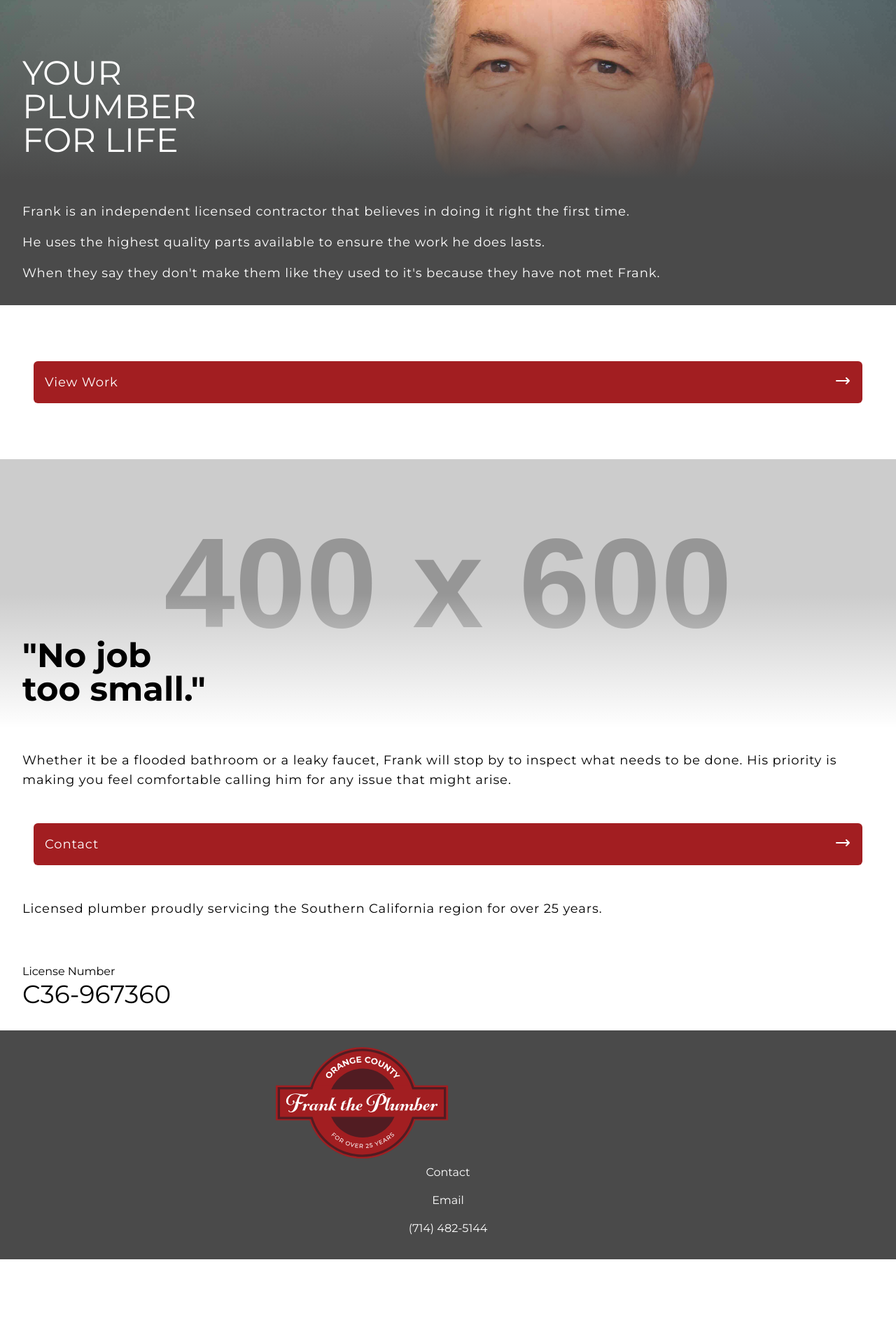
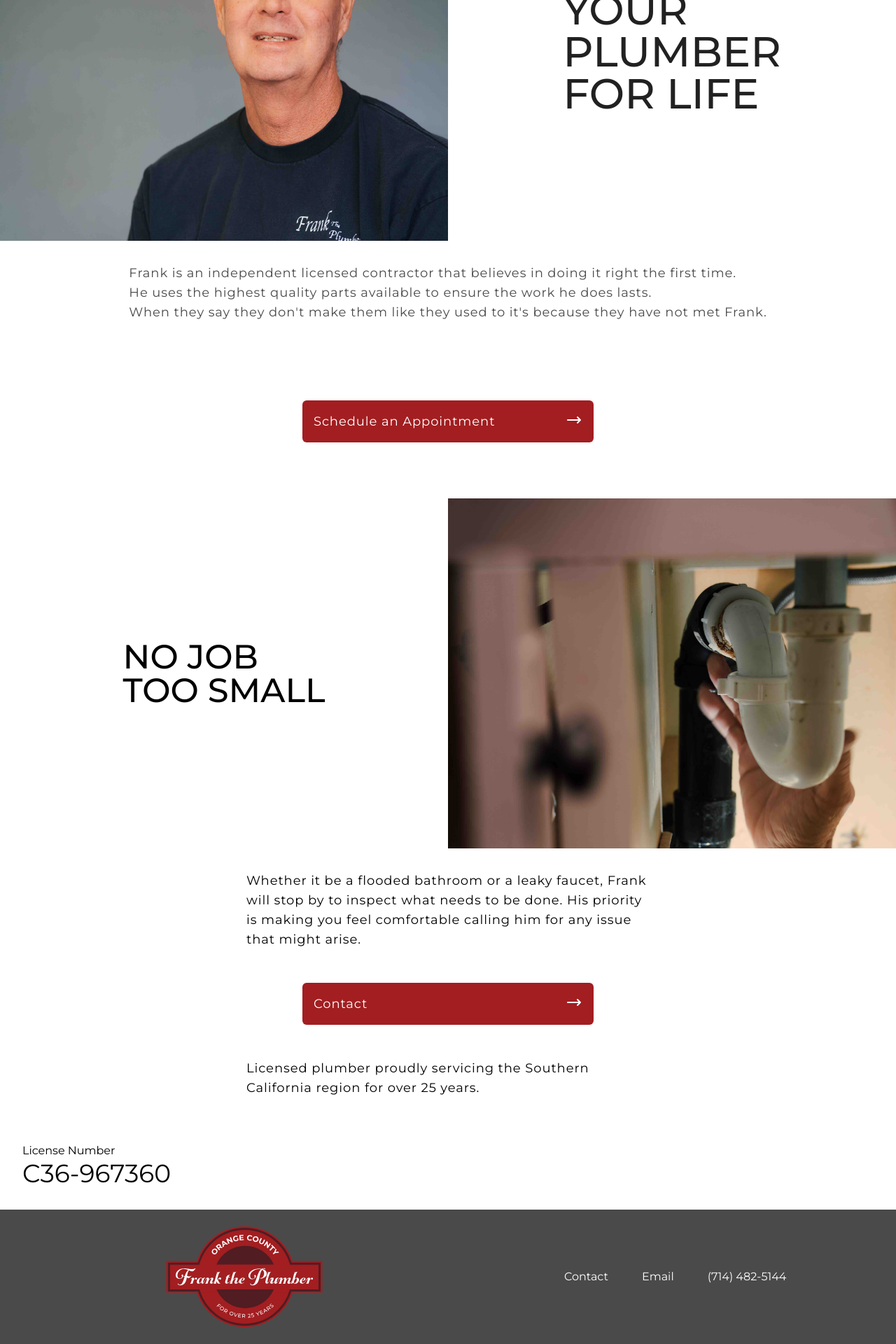
Before and after one commit to ChristianPayne/franktheplumber, a Next.js app: page / in a window 1280 px wide. Shown: the part 340-2260 px from the top of the page at 70% size. Before the commit the page ends 2139 px from the top, so only its background shows below. Built offline with nearby package versions, Linux system fonts and the light colour scheme; no server answers.

Commit message:
More work on landing page on desktop

```diff
--- a/components/Button/Button.tsx
+++ b/components/Button/Button.tsx
@@ -8,24 +8,24 @@ type Props = {
   onClick?: Function
 }
 
-const Button = ({name, href, className, onClick}: Props) => {
+const Button = ({ name, href, className, onClick }: Props) => {
 
-  function getHref () {
-    if(href) return href
+  function getHref() {
+    if (href) return href
     else return '/'
   }
 
-  function getOnClick (e) {
-    if(onClick) return onClick(e)
-    else return () => {}
+  function getOnClick(e) {
+    if (onClick) return onClick(e)
+    else return () => { }
   }
 
   return (
-    <div className='px-4'>
+    <div className='px-4 w-full lg:min-w-[30%] lg:max-w-md'>
       <button className={'p-4 w-full rounded-md ' + className} onClick={e => getOnClick(e)}>
         <Link href={getHref()} passHref>
           <div className='flex justify-between'>
-            { name }
+            {name}
             <svg xmlns="http://www.w3.org/2000/svg" className="h-6 w-6" fill="none" viewBox="0 0 24 24" stroke="currentColor" strokeWidth={2}>
               <path strokeLinecap="round" strokeLinejoin="round" d="M17 8l4 4m0 0l-4 4m4-4H3" />
             </svg>
--- a/components/Footer/Footer.tsx
+++ b/components/Footer/Footer.tsx
@@ -7,21 +7,21 @@ type Props = {
   fixed: boolean
 }
 
-const Footer = ({fixed}: Props) => {
+const Footer = ({ fixed }: Props) => {
   const router = useRouter()
 
   return (
-      <footer className={`${fixed ? 'fixed bottom-0' : '' }`}>
+    <footer className={`w-full ${fixed ? 'fixed bottom-0' : ''}`}>
       <p className='p-8 bg-main-1'>
         License Number
-          <br/>
+        <br />
         <span className='text-4xl'>C36-967360</span>
       </p>
-        <div className='bg-accent-1 text-main-1 p-6 text-center'>
-          <div className="w-2/5 m-auto">
+      <div className='bg-accent-1 text-main-1 p-6 text-center items-center flex justify-around'>
         <div className="" onClick={() => router.push('/')}>
-              <Logo size='large' className='w-1/2'/>
+          <Logo size='large' className="h-36" />
         </div>
+        <div className='lg:flex lg:space-x-8'>
           <div className="p-2 active:bg-accent-2 rounded-md ">
             <Link href='/contact' >Contact</Link>
           </div>
--- a/components/Header/Header.tsx
+++ b/components/Header/Header.tsx
@@ -4,24 +4,32 @@ import { Logo } from '../Logo';
 import { useRouter } from 'next/router';
 
 type Props = {
-  onNav: ()=>any
+  onNav: () => any
 }
 
-const Header = ({onNav}: Props) => {
+const Header = ({ onNav }: Props) => {
   const router = useRouter()
 
   return (
-    <div className='fixed top-0 z-50 w-full h-24 bg-main-1 shadow-md'>
+    <div className='fixed top-0 z-50 w-full h-24 lg:h-36 bg-main-1 shadow-md flex items-center justify-around px-4'>
       {/* Large centered logo */}
-      <div className='hidden absolute top-1/4 h-36 flex justify-center' onClick={() => router.push('/')}>
-        <Logo size='large'/>
+      <div className='hidden h-32  lg:flex justify-center' onClick={() => router.push('/')}>
+        <Logo size='large' />
       </div>
+
       {/* Medium logo */}
-      <div className='ml-8 w-56 h-full flex justify-center align-middle' onClick={() => router.push('/')}>
-        <Logo size='medium'/>
+      <div className='lg:hidden w-56' onClick={() => router.push('/')}>
+        <Logo size='medium' />
       </div>
-      {/* Menu button the right */}
-      <div className='absolute right-0 top-1/2 -translate-y-1/2 p-4 mr-4 cursor-pointer flex items-center' onClick={onNav}>
+
+      {/* Desktop Nav */}
+      <div className='hidden lg:flex space-x-16 font-medium text-lg'>
+        <Link href={'/'}>Home</Link>
+        <Link href={'/contact'}>Contact</Link>
+      </div>
+
+      {/* Mobile menu button the right */}
+      <div className='lg:hidden cursor-pointer' onClick={onNav}>
         <svg xmlns="http://www.w3.org/2000/svg" className="h-6 w-6" fill="none" viewBox="0 0 24 24" stroke="currentColor">
           <path strokeLinecap="round" strokeLinejoin="round" strokeWidth={2} d="M4 8h16M4 16h16" />
         </svg>
--- a/components/Logo/Logo.tsx
+++ b/components/Logo/Logo.tsx
@@ -9,17 +9,17 @@ type Props = {
   className?: string
 }
 
-const Logo = forwardRef(({size = 'small', className=""}: Props, ref) => {
-  function getLogo (logoSize) {
+const Logo = forwardRef(({ size = 'small', className = "" }: Props, ref) => {
+  function getLogo(logoSize) {
     switch (logoSize) {
       case 'small':
         return <Image src={Frank_Logo} height={100} width={160} alt="Logo" />;
       case 'medium':
         return <Image src={FrankThePlumber_Logo} alt="Logo" />;
       case 'large':
-        return <Image src={FrankThePlumber_Logo_Full} alt="Logo" className={className}/>;
+        return <Image src={FrankThePlumber_Logo_Full} width={400} alt="Logo" className={className} />;
       default:
-        throw new Error (`Logo size incorrect. Passed in '${logoSize}'`);
+        throw new Error(`Logo size incorrect. Passed in '${logoSize}'`);
     }
   }
 
--- a/next.config.js
+++ b/next.config.js
@@ -2,20 +2,11 @@
  * @type {import('next').NextConfig}
  */
 const nextConfig = {
-  /* config options here */
-  env: {
-
-  },
   images: {
     domains: ['dummyimage.com'],
     dangerouslyAllowSVG: true,
     contentSecurityPolicy: "default-src 'self'; script-src 'none'; sandbox;",
   },
-  // experimental: {
-  //   runtime: 'nodejs',
-  //   serverComponents: true,
-  // },
-  // target: 'serverless',
   output: 'standalone',
   distDir: 'out'
 }
--- a/pages/_app.tsx
+++ b/pages/_app.tsx
@@ -15,29 +15,29 @@ function App({ Component, pageProps }: AppProps) {
 
   // Set the footer to a fixed position if the page is smaller than the screen.
   useEffect(() => {
-    if(mainRef.current === undefined || mainRef.current === null) {
+    if (mainRef.current === undefined || mainRef.current === null) {
       console.log("I'm broken");
     } else {
       //@ts-ignore
-      console.log(mainRef.current.clientHeight, window.screen.height);
+      // console.log(mainRef.current.clientHeight, window.screen.height);
 
       //@ts-ignore
-      mainRef.current.clientHeight < (window.screen.height * 0.7) ? setFixFooter(true) : setFixFooter(false)
+      mainRef.current.clientHeight < (window.screen.height * 0.7) && window.screen.height < 720 ? setFixFooter(true) : setFixFooter(false)
     }
   }, [router.pathname])
 
   return (
-    <div className="flex flex-col">
+    <div className="flex flex-col max-w-[1920px] mx-auto">
       <Head>
         <title>Frank The Plumber</title>
       </Head>
 
-      <Header onNav={()=> setIsNavShowing(true)}/>
-      <MobileNav isOpen={isNavShowing} onClose={() => setIsNavShowing(false)}/>
+      <Header onNav={() => setIsNavShowing(true)} />
+      <MobileNav isOpen={isNavShowing} onClose={() => setIsNavShowing(false)} />
       <div ref={mainRef} className="grow">
-        <Component {...pageProps}/>
+        <Component {...pageProps} />
       </div>
-      <Footer fixed={fixFooter}/>
+      <Footer fixed={fixFooter} />
     </div>
   )
 }
--- a/pages/_document.tsx
+++ b/pages/_document.tsx
@@ -4,7 +4,7 @@ import { useAnalytics } from '../lib/googleAnalyticsHook';
 import { GTag } from '../lib/gtag';
 
 
-export default function Document () {
+export default function Document() {
 
   let gtag = new GTag;
 
@@ -39,7 +39,7 @@ export default function Document () {
       </Head>
 
       <body className='font-montserrat overflow-y-scroll'>
-          <div className="mt-24">
+        <div className="mt-24 lg:mt-36">
           <Main />
         </div>
         <NextScript />
--- a/pages/index.tsx
+++ b/pages/index.tsx
@@ -6,32 +6,78 @@ export default function Index() {
 
   return (
     <div>
+      {/* Mobile Hero */}
+      <div className="lg:hidden">
         <div className="relative w-full h-[500px]">
           <Image src="/images/frank_the_plumber_headshot_1.jpeg" layout='fill' objectFit="cover" alt="Frank The Plumber" objectPosition="top" loading="lazy" />
           <div className="w-full h-1/2 absolute bottom-0 bg-gradient-to-t from-accent-1"></div>
           <h1 className="text-5xl text-main-1 absolute left-8 bottom-8 uppercase">Your <br />plumber <br />for life</h1>
         </div>
 
-      <div className="content bg-accent-1 text-main-1 mb-12 space-y-4">
+        <div className="content bg-accent-1 text-main-1 mb-12 space-y-4 lg:w-1/2">
           <p>Frank is an independent licensed contractor that believes in doing it right the first time.</p>
           <p>He uses the highest quality parts available to ensure the work he does lasts.</p>
           <p>When they say they don&apos;t make them like they used to it&apos;s because they have not met Frank.</p>
         </div>
-
-      <div className="content">
-        <Button name="View Work" href="/services" className="mb-12 bg-accent-2 text-main-1" />
       </div>
 
-      <div className="relative w-full h-96">
-        <Image src="https://dummyimage.com/400x600/666666/fff.jpg" layout='fill' objectFit="cover" alt="WorkImage1" />
-        <div className="w-full h-1/2 absolute bottom-0 bg-gradient-to-t from-main-1"></div>
-        <h1 className=" text-5xl font-semibold absolute left-8 bottom-8">&quot;No job <br />too small.&quot;</h1>
+      {/* Desktop Hero */}
+      <div className="hidden lg:block">
+        <div className="lg:h-[540px] 2xl:h-[1200px] flex relative">
+          <div className="h-full w-1/2 relative overflow-hidden">
+            <Image
+              src="/images/frank_the_plumber_headshot_1.jpeg"
+              alt="Frank The Plumber"
+              loading="lazy"
+              fill={true}
+              objectPosition="top"
+              objectFit="cover"
+            />
+          </div>
+          <div className="relative w-1/2 flex h-full items-center justify-center">
+            {/* <div className="absolute inset-0 bg-gradient-to-t from-accent-1"></div> */}
+            <h1 className="text-6xl font-medium text-main-3 uppercase">Your <br />plumber <br />for life</h1>
+          </div>
         </div>
 
-      <div className="content">
-        <p className="mb-12">Whether it be a flooded bathroom or a leaky faucet, Frank will stop by to inspect what needs to be done. His priority is making you feel comfortable calling him for any issue that might arise.</p>
-        <Button name="Contact" href="/contact" className="mb-12 bg-accent-2 text-main-1" />
+        <div className="content bg-accent-1 lg:bg-main-1 text-main-1 lg:text-accent-1 mb-12 space-y-4 flex items-center justify-center">
+          <div>
+            <p>Frank is an independent licensed contractor that believes in doing it right the first time.</p>
+            <p>He uses the highest quality parts available to ensure the work he does lasts.</p>
+            <p>When they say they don&apos;t make them like they used to it&apos;s because they have not met Frank.</p>
+          </div>
+        </div>
+      </div>
+
+      <div className="content flex justify-center">
+        <Button name="Schedule an Appointment" href="/contact" className="mb-12 bg-accent-2 text-main-1" />
+      </div>
+
+      {/* Mobile */}
+      <div className="lg:hidden relative w-full h-[500px]">
+        <Image src="/images/frank_the_plumber_sink_1.jpeg" layout='fill' objectFit="cover" alt="Underneath sink" />
+        <div className="w-full h-1/2 absolute bottom-0 bg-gradient-to-t from-main-1"></div>
+        <h1 className=" text-5xl font-medium absolute left-8 bottom-8">No job <br />too small</h1>
+      </div>
+
+      {/* Desktop */}
+      <div className="hidden lg:flex w-full h-[500px]">
+        <div className="w-1/2 flex items-center justify-center">
+          <h1 className="text-5xl font-medium uppercase">No job <br />too small</h1>
+        </div>
+        <div className="relative w-1/2">
+          <Image src="/images/frank_the_plumber_sink_1.jpeg" layout='fill' objectPosition="top" objectFit="cover" alt="Underneath sink" />
+        </div>
+      </div>
+
+      <div className="flex items-center justify-center">
+        <div className="content space-y-12 lg:w-1/2">
+          <p className="">Whether it be a flooded bathroom or a leaky faucet, Frank will stop by to inspect what needs to be done. His priority is making you feel comfortable calling him for any issue that might arise.</p>
+          <div className="flex justify-center">
+            <Button name="Contact" href="/contact" className=" bg-accent-2 text-main-1" />
+          </div>
           <p>Licensed plumber proudly servicing the Southern California region for over 25 years.</p>
+        </div>
       </div>
     </div>
   )
```
Also changed, not shown: components/MobileNav/MobileNav.tsx (+4 -4 lines), public/images/frank_the_plumber_sink_1.jpeg (added). Lines whose indentation alone changed are shown as unchanged.
